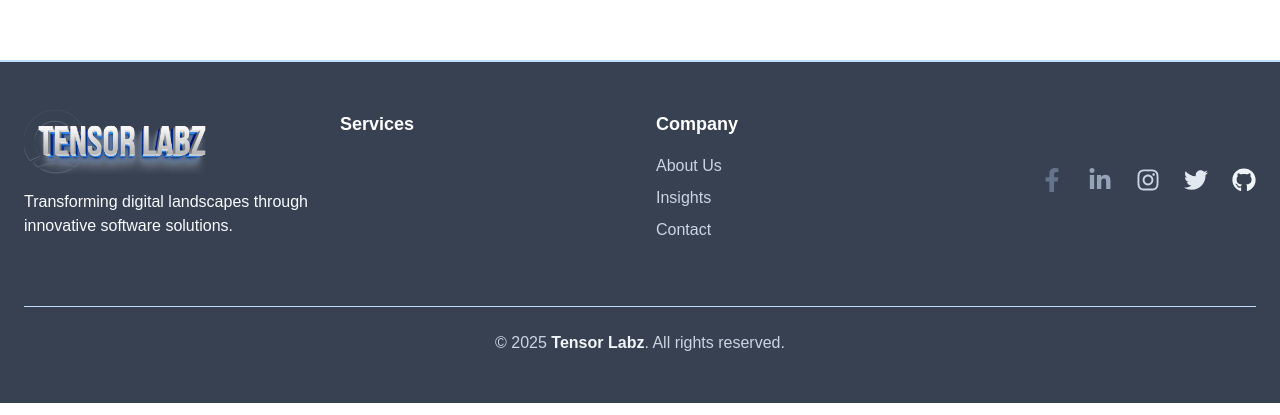
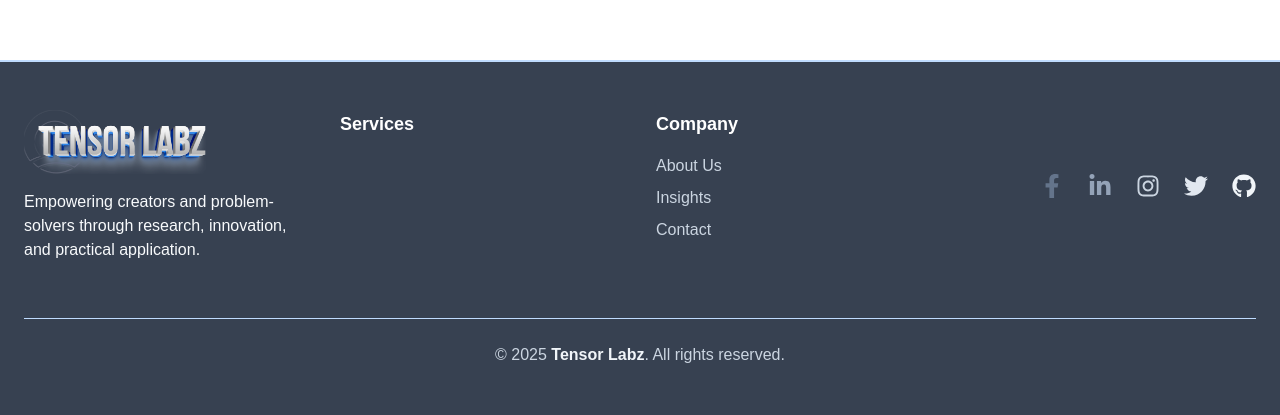
Before and after one commit to tensor-labz/tensor-labz-website, a React (Vite) app: page / in a window 1280 px wide. Shown: the part 1648-2063 px from the top of the page. Built offline with nearby package versions, Linux system fonts and the light colour scheme; no server answers; a web font is replaced by a local one.

Commit message:
refactor(Footer.tsx):update Footer subtitle

```diff
--- a/src/components/layout/Footer.tsx
+++ b/src/components/layout/Footer.tsx
@@ -37,7 +37,8 @@ const Footer = () => {
             loading='lazy'
           />
           <p className="text-slate-50 text-center md:text-left max-w-xs">
-            Transforming digital landscapes through innovative software solutions.
+          Empowering creators and problem-solvers through research, innovation, and
+          practical application.
           </p>
         </motion.div>
 
```
